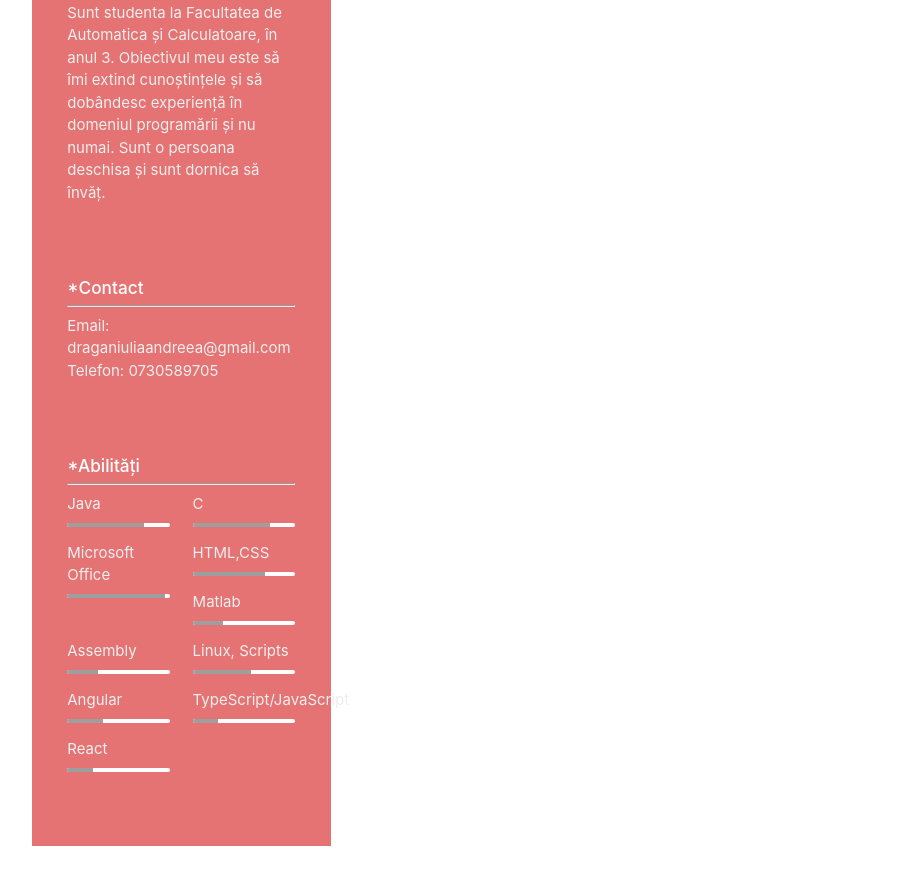
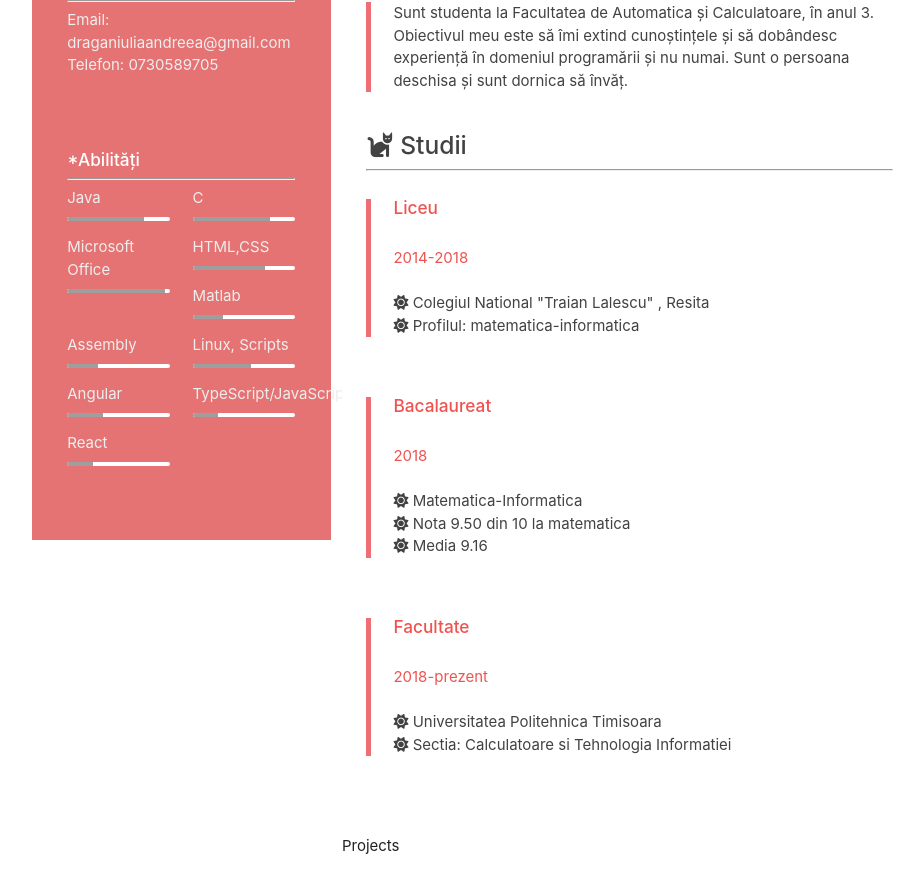
Before and after one commit to iuliadrgn/react-cv, a React (Create React App) app: page / in a window 1280 px wide. Shown: the part 360-1238 px from the top of the page, without its empty margins (160-1060 px from the left). Built offline with nearby package versions, Linux system fonts and the light colour scheme.

Commit message:
education component

```diff
--- /dev/null
+++ b/src/components/pages/about/About.css
@@ -0,0 +1,23 @@
+p {
+
+    margin-top: 100px;
+    margin-bottom: 100px;
+    margin-right: 150px;
+    margin-left: 80px;
+}
+.fab{
+    position:inherit !important;
+    display:inline-block !important;
+    float:right;
+}
+
+.item-icon-right i:nth-child(1) {
+    right: 50px;
+}
+
+h1 {
+    word-spacing: 10px;
+}
+div {
+    text-align: justify;
+}
--- a/src/components/pages/about/About.js
+++ b/src/components/pages/about/About.js
@@ -12,12 +12,14 @@ class About extends Component {
                             </strong>
                         </h2>
                         <h5 className="red-text text-lighten-3">Studenta</h5>
-                        <a href="https://www.facebook.com/iuliaa.dragan/" target="blank">
-                            <i className="fab red-text text-lighten-1 fa-facebook-square fa-2x"></i>
+                        <p>
+                        <a class="item item-icon-right" href="https://www.facebook.com/iuliaa.dragan/" target="blank">
+                            <i className="fab red-text text-lighten-1 fa-facebook-square fa-2x"> </i>
                         </a>
-                        <a href="https://github.com/iuliadrgn" target="blank">
+                        <a class="item item-icon-right" href="https://github.com/iuliadrgn" target="blank">
                             <i className="fab red-text text-lighten-1 fa-github-square fa-2x"></i>
                         </a>
+                        </p>
                     </div>
                 </div>
             </div>
--- a/src/components/pages/education/Education.js
+++ b/src/components/pages/education/Education.js
@@ -4,7 +4,115 @@ class Education extends Component {
     render() {
         return (
             <div>
+                <div className="card z-depth-0">
+                    <div className="card-content">
 
+                        <h5 className="grey-text text-darken-3">
+                            <strong>
+                                <i className="fas fa-cat"></i> Despre mine
+                            </strong>
+                        </h5>
+                        <hr/>
+                        <div className="row mt">
+                            <div className="col s12">
+                                <blockquote className="content-right">
+
+
+                                    <p className=" grey-text text-darken-3 pt">
+                                        Sunt studenta la Facultatea de Automatica și Calculatoare, în anul 3. Obiectivul meu este să îmi extind cunoștințele și să dobândesc experiență în domeniul programării
+                                        și nu numai. Sunt o persoana deschisa și sunt dornica să învăț.
+                                    </p>
+                                </blockquote>
+                            </div>
+                        </div>
+
+
+
+
+                        <h5 className="grey-text text-darken-3">
+                            <strong>
+                                <i className="fas fa-cat"></i> Studii
+                            </strong>
+                        </h5>
+                        <hr/>
+                        <div className="row mt">
+                            <div className="col s12">
+                                <blockquote className="content-right">
+                                    <h6 className="no-pad mt-bottom red-text text-lighten-1">
+                                        <strong>Liceu</strong>
+                                    </h6>
+                                        <br/>
+                                    <h7 className="red-text text-lighten-1">
+                                        <span>2014-2018</span>
+                                    </h7>
+
+
+                                    <p className=" grey-text text-darken-3 pt">
+                                        <br/>
+                                        <i className="fas fa-sun"></i> Colegiul National "Traian Lalescu" , Resita
+                                        <br/>
+                                        <i className="fas fa-sun"></i> Profilul: matematica-informatica
+                                        <br/>
+                                    </p>
+                                </blockquote>
+                            </div>
+                        </div>
+
+
+                        <div className="row mt">
+                            <div className="col s12">
+                                <blockquote className="content-right">
+                                    <h6 className="no-pad mt-bottom red-text text-lighten-1">
+                                        <strong>Bacalaureat</strong>
+                                    </h6>
+                                    <br/>
+                                    <h7 className="red-text text-lighten-1">
+                                        <span>2018</span>
+                                    </h7>
+
+
+                                    <p className=" grey-text text-darken-3 pt">
+                                        <br/>
+                                        <i className="fas fa-sun"></i> Matematica-Informatica
+                                        <br/>
+                                        <i className="fas fa-sun"></i> Nota 9.50 din 10 la matematica
+                                        <br/>
+                                        <i className="fas fa-sun"></i> Media 9.16
+                                        <br/>
+                                    </p>
+                                </blockquote>
+                            </div>
+                        </div>
+
+
+                        <div className="row mt">
+                            <div className="col s12">
+                                <blockquote className="content-right">
+                                    <h6 className="no-pad mt-bottom red-text text-lighten-1">
+                                        <strong>Facultate</strong>
+                                    </h6>
+                                    <br/>
+                                    <h7 className="red-text text-lighten-1">
+                                        <span>2018-prezent</span>
+                                    </h7>
+
+
+                                    <p className=" grey-text text-darken-3 pt">
+                                        <br/>
+                                        <i className="fas fa-sun"></i> Universitatea Politehnica Timisoara
+                                        <br/>
+                                        <i className="fas fa-sun"></i> Sectia: Calculatoare si Tehnologia Informatiei
+                                        <br/>
+                                    </p>
+                                </blockquote>
+                            </div>
+                        </div>
+
+
+
+
+                    </div>
+                </div>
             </div>
         );
     }
--- a/src/components/pages/profile/Profile.js
+++ b/src/components/pages/profile/Profile.js
@@ -19,25 +19,18 @@ class Profile extends Component {
                             </strong>
                         </h2>
                         <h5 className="grey-text text-lighten-3">Studenta</h5>
+
+                            <p className="solid">
                         <a href="https://www.facebook.com/iuliaa.dragan/" target="blank">
                             <i className="fab white-text fa-facebook-square fa-2x"></i>
-                        </a>
+                        </a></p>
                         <a href="https://github.com/iuliadrgn" target="blank">
                             <i className="fab white-text fa-github-square fa-2x"></i>
                         </a>
                     </div>
                 </div>
                 <div className="card red lighten-2 z-depth-0">
-                    <div className="card-content">
-                        <h6 className="white-text">
-                            <strong>*Despre mine</strong>
-                        </h6>
-                        <hr />
-                        <p className="grey-text text-lighten-3 pt">
-                            Sunt studenta la Facultatea de Automatica și Calculatoare, în anul 3. Obiectivul meu este să îmi extind cunoștințele și să dobândesc experiență în domeniul programării
-                            și nu numai. Sunt o persoana deschisa și sunt dornica să învăț.
-                        </p>
-                    </div>
+
                 </div>
             </div>
         );
```
